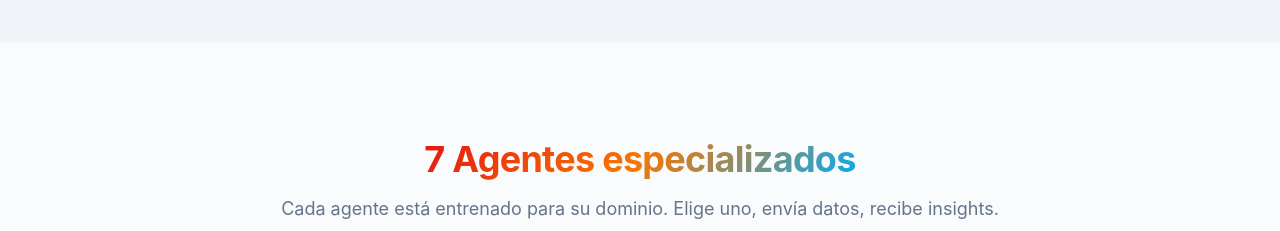
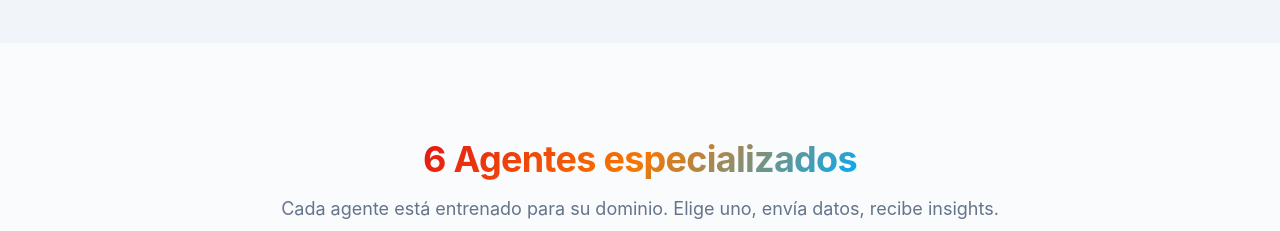
Before and after one commit to SUSANO-O/platform.quinini, a Next.js app: page / in a window 1280 px wide. Shown: the part 1580-1811 px from the top of the page. Built offline with nearby package versions, Linux system fonts and the light colour scheme; no server answers; a web font is replaced by a local one.

Commit message:
fix land

```diff
--- a/src/app/page.tsx
+++ b/src/app/page.tsx
@@ -5,7 +5,7 @@ import Link from 'next/link';
 import {
   Zap, Shield, BarChart3, MessageSquare, Database,
   ArrowRight, Code2, Globe, Sparkles, Check,
-  HeartPulse, FlaskConical, Sprout,
+  HeartPulse, Sprout,
   GraduationCap, TrendingUp, Lock, Wrench,
   UserPlus, Palette, Rocket,
 } from 'lucide-react';
@@ -273,7 +273,7 @@ export default function LandingPage() {
         <div className="max-w-7xl mx-auto">
           <div className="text-center mb-16">
             <h2 className="text-3xl md:text-4xl font-bold">
-              <span className="gradient-text">7 Agentes especializados</span>
+              <span className="gradient-text">6 Agentes especializados</span>
             </h2>
             <p className="mt-4 text-lg" style={{ color: 'var(--muted-foreground)' }}>
               Cada agente está entrenado para su dominio. Elige uno, envía datos, recibe insights.
```
